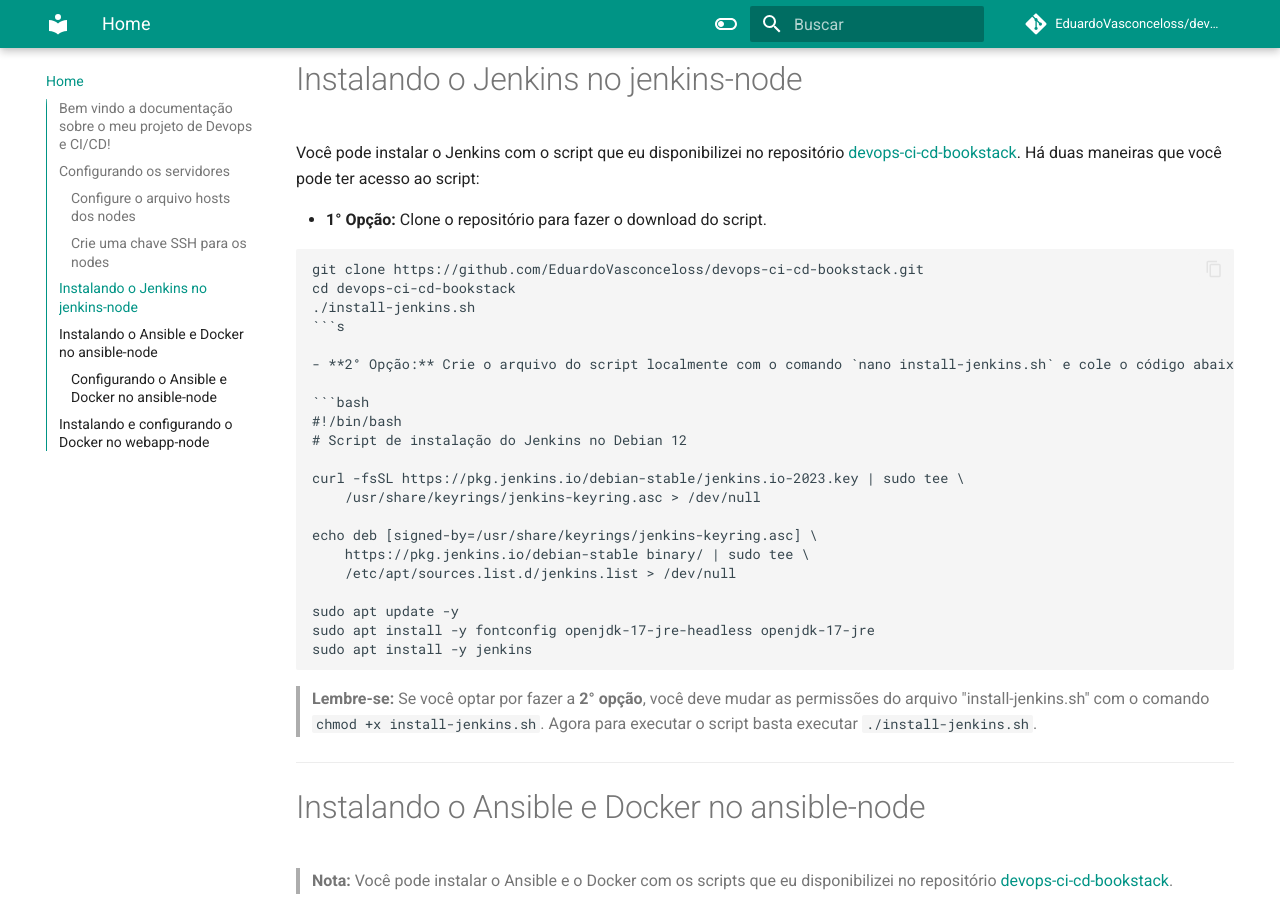
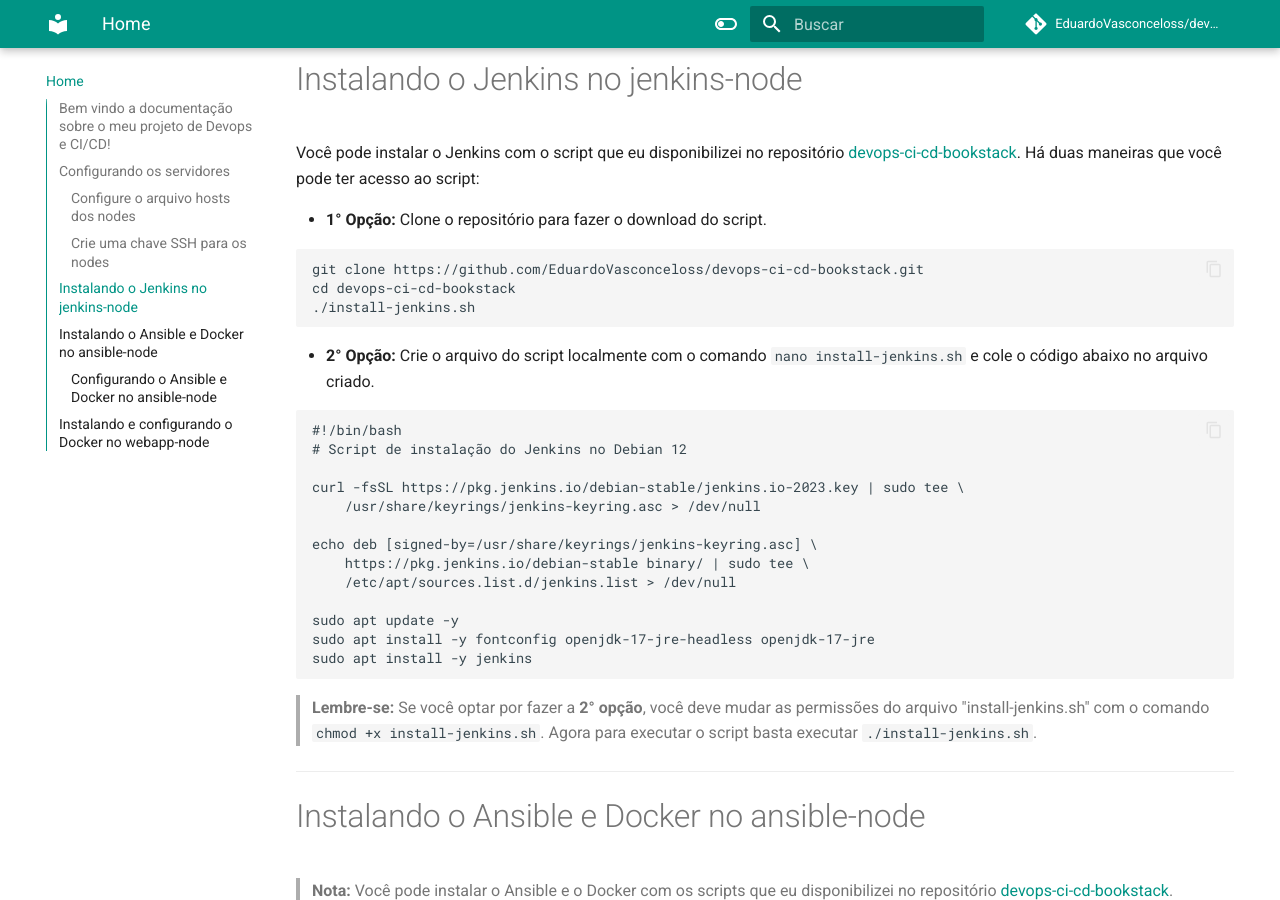
Before and after one commit to EduardoVasconceloss/devops-ci-cd-bookstack, an MkDocs documentation site: the page built from docs/index.md, in a window 1280 px wide and 900 px high, scrolled down 2503 px. Built offline with MkDocs 1.6.1 and Material for MkDocs 9.7.7, drawn with Linux system fonts in a browser that asks for light colours; comment, search, counter and statistics services are not loaded.

Commit message:
Update index.md

`````diff
--- a/docs/index.md
+++ b/docs/index.md
@@ -91,11 +91,11 @@
 
 - **1° Opção:** Clone o repositório para fazer o download do script.
 
-````bash
+```bash
 git clone https://github.com/EduardoVasconceloss/devops-ci-cd-bookstack.git
 cd devops-ci-cd-bookstack
 ./install-jenkins.sh
-```s
+```
 
 - **2° Opção:** Crie o arquivo do script localmente com o comando `nano install-jenkins.sh` e cole o código abaixo no arquivo criado.
 
@@ -113,7 +113,7 @@
 sudo apt update -y
 sudo apt install -y fontconfig openjdk-17-jre-headless openjdk-17-jre
 sudo apt install -y jenkins
-````
+```
 
 > **Lembre-se:** Se você optar por fazer a **2° opção**, você deve mudar as permissões do arquivo "install-jenkins.sh" com o comando `chmod +x install-jenkins.sh`. Agora para executar o script basta executar `./install-jenkins.sh`.
 
`````
